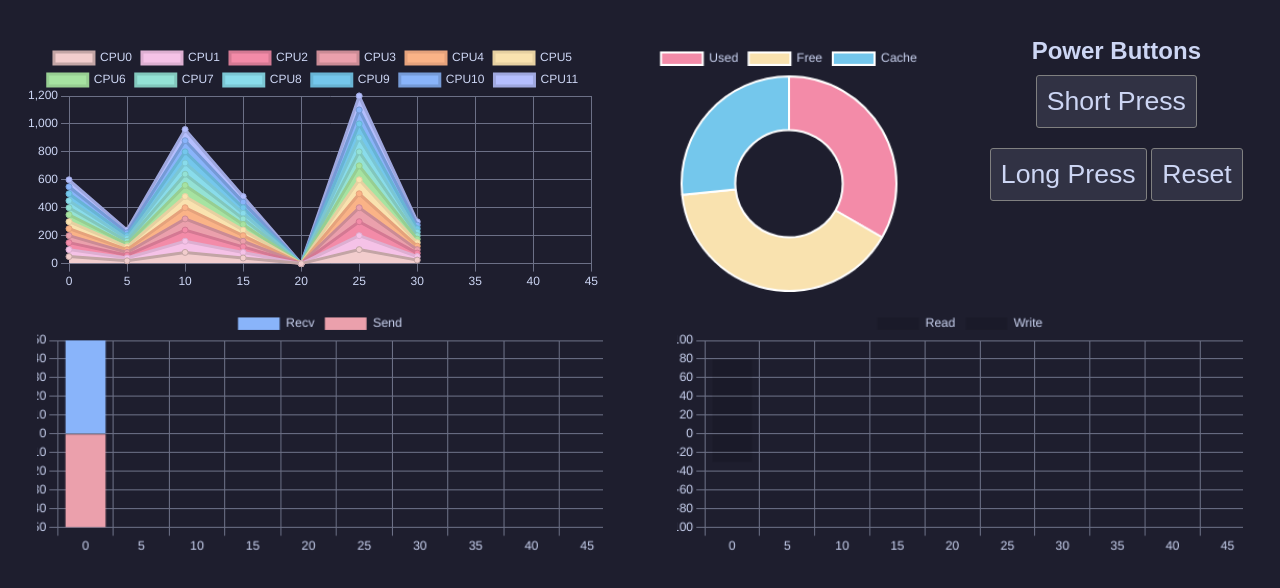
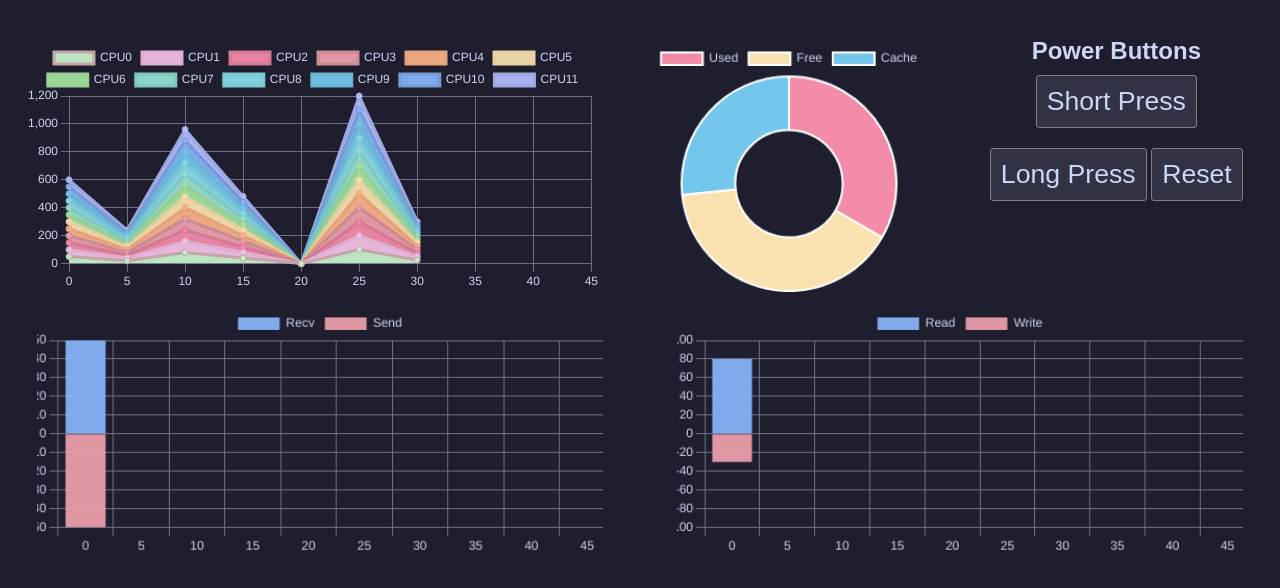
Before and after one commit to blaine-t/piMI, a plain HTML site: page piMI/index.html in a window 1280 px wide. Shown: the part 40-628 px from the top of the page. Drawn offline with nearby package versions, Linux system fonts and the light colour scheme.

Commit message:
Added slight transparency to all colors to match

```diff
--- a/piMI/index.html
+++ b/piMI/index.html
@@ -175,7 +175,7 @@
 
   const cpus = [];
   const threads = 12; // Switch to static int when using off pico
-  const colors = ["#f2cdcd", "#f5c2e7", "#f38ba8", "#eba0ac", "#fab387", "#f9e2af", "#a6e3a1", "#94e2d5", "#89dceb", "#74c7ec", "#89b4fa", "#b4befe"];
+  const colors = ["#c8f2cdf0", "#f5c2e7f0", "#f38ba8f0", "#eba0acf0", "#fab387f0", "#f9e2aff0", "#a6e3a1f0", "#94e2d5f0", "#89dcebf0", "#74c7ecf0", "#89b4faf0", "#b4befef0"];
   const lineColors = ["#c3a5a5", "#ddafd1", "#d47993", "#cb8b95", "#e5a27c", "#e6d0a1", "#97ce92", "#82c7bc", "#7bc6d3", "#68b4d4", "#759ad6", "#9ea7de"];
   for (var thread = 0; thread < threads; thread++) {
     cpus.push({
@@ -241,12 +241,12 @@
           label: "Recv",
           data: [50],
           fill: true,
-          backgroundColor: "#89b4fa"
+          backgroundColor: "#89b4faf0"
         }, {
           label: "Send",
           data: [-50],
           fill: true,
-          backgroundColor: "#eba0ac"
+          backgroundColor: "#eba0acf0"
         }
       ]
     },
@@ -272,11 +272,13 @@
         {
           label: "Read",
           data: [80],
-          fill: true
+          fill: true,
+          backgroundColor: "#89b4faf0"
         }, {
           label: "Write",
           data: [-30],
-          fill: true
+          fill: true,
+          backgroundColor: "#eba0acf0"
         }
       ]
     },
```
